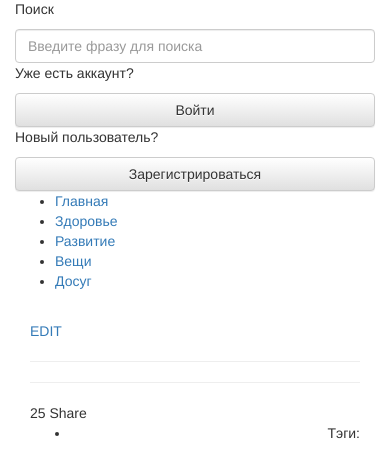
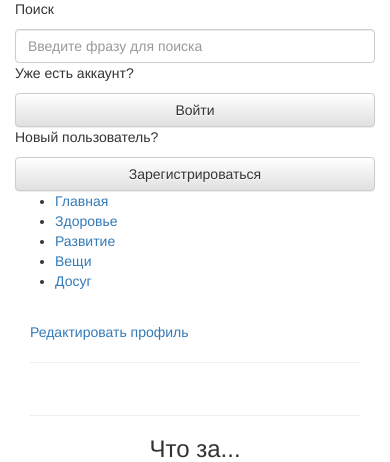
Before and after one commit to igrekoni/BatyaBlog, a Django app: template profiles/templates/user.html in a window 390 px wide. Shown: the part 911-1373 px from the top of the page. Run offline with Django 3.2, Linux system fonts and the light colour scheme; the template is opened without the code that fills it: values that come from a table or form of the project are taken from there, others are empty; data comes from the database, SQL or seed files in the repository; both versions use the stored data as it was after the commit; some libraries are stand-ins or nearby versions; grey boxes are pictures that could not be loaded.

Commit message:
registration & activation system realized profile grid fix

```diff
--- a/profiles/templates/user.html
+++ b/profiles/templates/user.html
@@ -11,19 +11,27 @@
 
     <!-- ___Start Article & Feature___ -->
         <div class="article-and-feature post-bottom-content bg-box-shadow each-section" data-scroll-index="0">
-            <h3>{{ user.username }}</h3>
-            {% if user.username == request.user.username %}
-                <a href="{% url 'profiles:update' user.username %}">EDIT</a>
-            {% endif %}
-
-        <hr>
+            <div class="row">
+                <div class="col-md-8"><h3>{{ user.username }}</h3></div>
+                <div class="col-md-4">
+                    {% if user.username == request.user.username %}
+                        <a href="{% url 'profiles:update' user.username %}">Редактировать профиль</a>
+                    {% endif %}
+                </div>
+            </div>
+            <hr>
             <div class="article-content">
-                <p>{% if user.profile.gender %}Пол: {{ user.profile.gender }}{% endif %}</p>
-                <p>{% if user.profile.birth_date %}Дата рождения: {{ user.profile.birth_date }}{% endif %}</p>
-                <p>{% if user.profile.location %}Город: {{ user.profile.location }}{% endif %}</p>
-                <p>{% if user.profile.bio %}Обо мне: {{ user.profile.bio }}{% endif %}</p>
-                <p>{% if user.profile.avatar %}Аватар: <img src="{{ user.profile.avatar.url }}" />{% endif %}</p>
-                <p></p>
+                <div class="row">
+                    <div class="col-md-2">
+                        {% if user.profile.avatar %}<img src="{{ user.profile.avatar.url }}" />{% endif %}
+                    </div>
+                    <div class="col-md-9 col-md-offset-1">
+                        <p>{% if user.profile.gender %}<b>Пол:</b> {{ user.profile.gender }}{% endif %}</p>
+                        <p>{% if user.profile.birth_date %}<b>Дата рождения:</b> {{ user.profile.birth_date }}{% endif %}</p>
+                        <p>{% if user.profile.location %}<b>Город:</b> {{ user.profile.location }}{% endif %}</p>
+                        <p>{% if user.profile.bio %}<b>Обо мне:</b> {{ user.profile.bio }}{% endif %}</p>
+                    </div>
+                </div>
             </div>
         <hr>
             <div class="article-content">
@@ -32,27 +40,11 @@
                         {% for post in user.post_set.all %}
                             <li style="font-size: 24px; padding: 10px 0;">{{ post.title }}</li>
                             <small>{{ post.category }} | {% for tag in post.tags.all %}{{ tag }} {% endfor %}</small>
+                            <hr>
                         {% endfor %}
                     </ul>
                 </div>
             </div>
-
-            <!-- ___Start Post Meta___ -->
-            <div class="post-meta">
-                <div class="share-icon">
-                    <i class="icon-share"></i>
-                    <span>25 Share</span>
-                </div>
-
-                <div class="tags text-right">
-                    <ul class="tag-mobile">
-                        <li>Тэги: </li>
-                        {% for tag in object.tags.all %}
-                            <li><a href="{% url "posts:tagged" tag.slug %}">{{ tag.name }}</a></li>
-                        {% endfor %}
-                    </ul>
-                </div><!-- End Tags -->
-            </div><!-- End Meta Post -->
 
         </div><!-- End Article & Feature -->
     </div>
```
Also changed, not shown: db.sqlite3.
